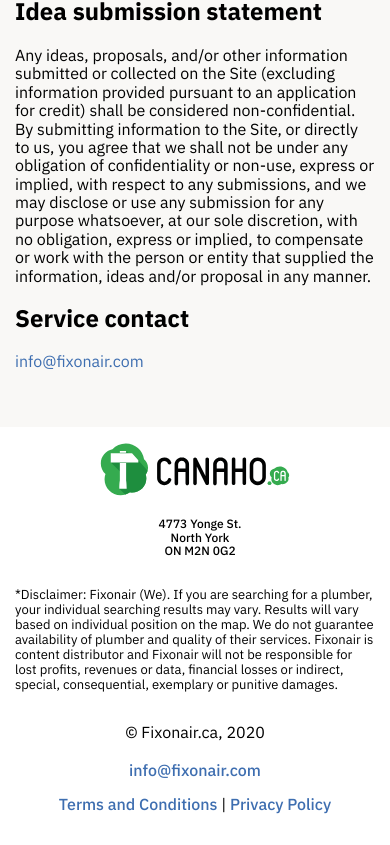
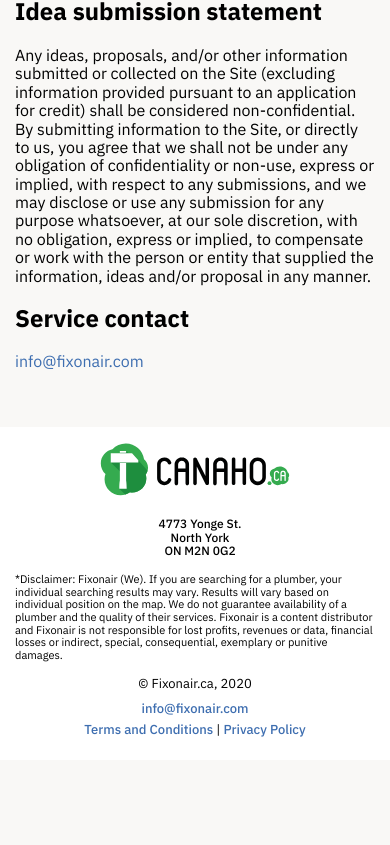
Before and after one commit to birdkiwi/plumber-near-me, a Vue app: page /#/terms in a window 390 px wide. Shown: the part 2925-3770 px from the top of the page. After the commit the page ends 3685 px from the top, so only its background shows below. Built offline with nearby package versions, Linux system fonts and the light colour scheme; what vue-localstorage would draw is missing.

Commit message:
Footer design change

```diff
--- a/src/assets/css/layout/footer.css
+++ b/src/assets/css/layout/footer.css
@@ -21,6 +21,7 @@
 @media (max-width: 575px) {
     .main-footer-disclaimer {
         flex-direction: column;
+        margin-bottom: 15px;
     }
 }
 
@@ -34,7 +35,7 @@
     .main-footer-disclaimer-logo {
         flex-basis: auto;
         padding-right: 0;
-        margin-bottom: 30px;
+        margin-bottom: 15px;
         text-align: center;
     }
 }
@@ -62,14 +63,37 @@
     text-align: left;
 }
 
+@media (max-width: 575px) {
+    .main-footer-disclaimer-text {
+        font-size: 11px;
+    }
+}
+
 .main-footer-copyright {
     text-align: center;
+}
+
+@media (max-width: 575px) {
+    .main-footer-copyright {
+        font-size: 13px;
+    }
 }
 
 .main-footer-copyright-contacts {
     margin-top: 20px;
 }
 
+@media (max-width: 575px) {
+    .main-footer-copyright-contacts {
+        margin-top: 10px;
+    }
+
+    .main-footer-copyright-contacts p {
+        margin-top: 7px;
+        margin-bottom: 7px;
+    }
+}
+
 .main-footer-copyright-contacts a {
     font-weight: 500;
 }
--- a/src/components/Footer.vue
+++ b/src/components/Footer.vue
@@ -12,7 +12,7 @@
                     </div>
                 </div>
                 <div class="main-footer-disclaimer-text">
-                    *Disclaimer: Fixonair (We). If you are searching for a plumber, your individual searching results may vary. Results will vary based on individual position on the map. We do not guarantee availability of plumber and quality of their services. Fixonair is content distributor and Fixonair will not be responsible for lost profits, revenues or data, financial losses or indirect, special, consequential, exemplary or punitive damages.
+                    *Disclaimer: Fixonair (We). If you are searching for a plumber, your individual searching results may vary. Results will vary based on individual position on the map. We do not guarantee availability of a plumber and the quality of their services. Fixonair is a content distributor and Fixonair is not responsible for lost profits, revenues or data, financial losses or indirect, special, consequential, exemplary or punitive damages.
                 </div>
             </div>
 
```
